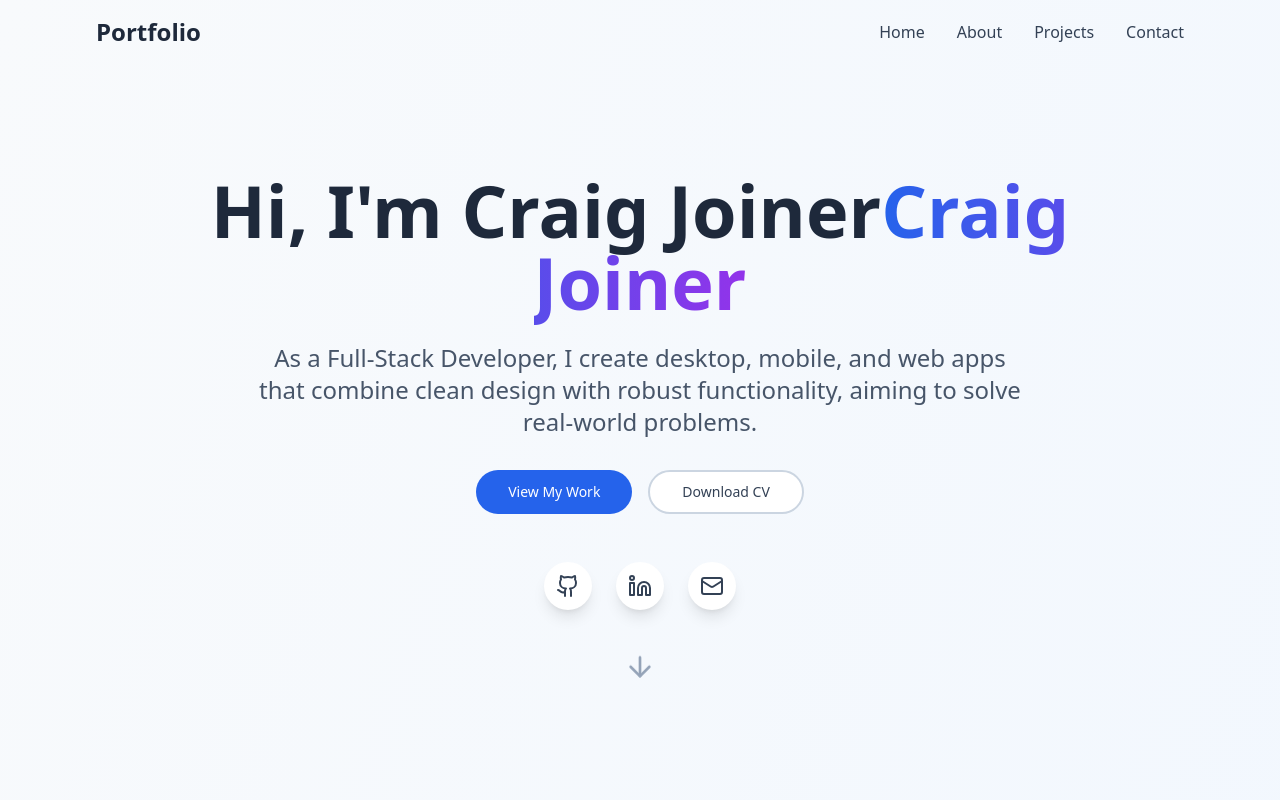
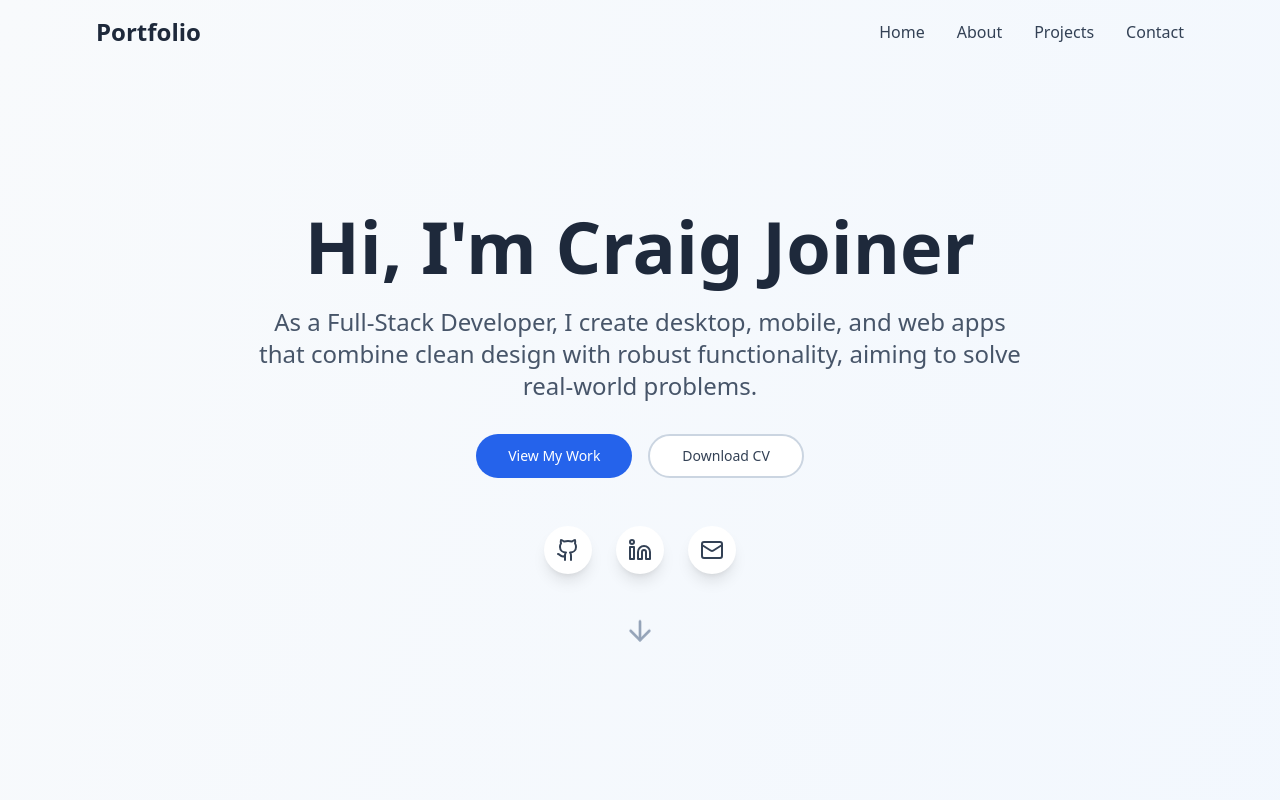
Before and after one commit to Craig-Joiner/my-portfolio, a React (Vite) app: page / in a window 1280 px wide. Shown: the top 800 px of the page. Built offline with nearby package versions, Linux system fonts and the light colour scheme.

Commit message:
removed double name

```diff
--- a/src/components/Hero.tsx
+++ b/src/components/Hero.tsx
@@ -17,7 +17,6 @@ const Hero = () => {
           <h1 className="text-5xl md:text-7xl font-bold text-slate-800 mb-6">
             Hi, I'm Craig Joiner
             <span className="bg-gradient-to-r from-blue-600 to-purple-600 bg-clip-text text-transparent">
-              Craig Joiner
             </span>
           </h1>
           <p className="text-xl md:text-2xl text-slate-600 mb-8 max-w-3xl mx-auto">
```
